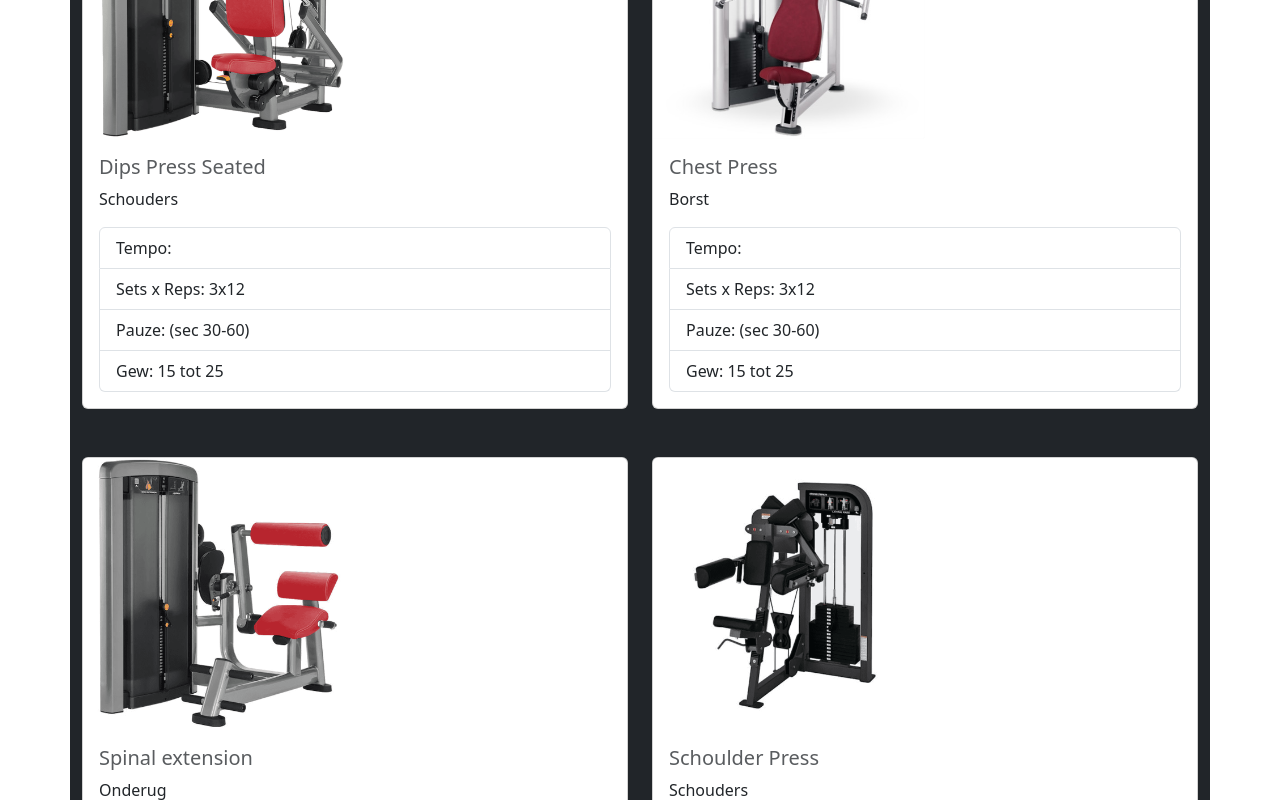
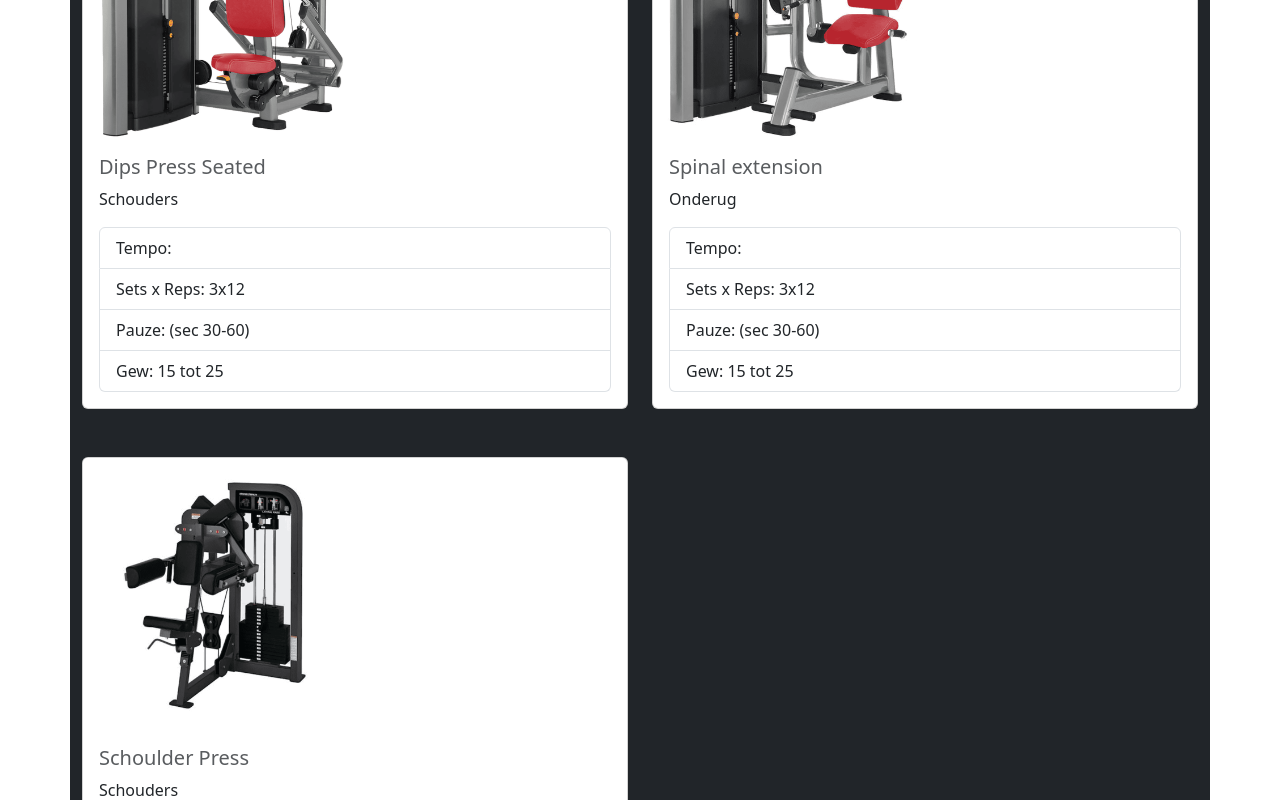
Before and after one commit to Stefannieuwenburg/bs5-react-fitness365, a React (Create React App) app: page / in a window 1280 px wide. Shown: the part 4300-5100 px from the top of the page. Built offline with nearby package versions, Linux system fonts and the light colour scheme.

Commit message:
Commit update chest press

```diff
--- a/src/Data/ExtraData.js
+++ b/src/Data/ExtraData.js
@@ -1,5 +1,4 @@
-
-import Image1 from "../Data/image/ChestPress.png";
+//import Image1 from "../Data/image/ChestPress.png";
 import Image3 from "../Data/image/PelvicTilt.jpg";
 import Image4 from "../Data/image/BackExtension.png";
 import Image5 from "../Data/image/ShoulderPress.png";
@@ -7,7 +6,6 @@ import Image6 from "../Data/image/StandingDumbells.png";
 import Image7 from "../Data/image/TricepsPress.png";
 import Image9 from "../Data/image/SquatDumbellsBovenbenen.png";
 import Image14 from "../Data/image/SeatedDumbellsPress.png";
-
 
 const Data = [
   {
@@ -40,12 +38,12 @@ const Data = [
     title: "Dips Press Seated",
     description: "Schouders",
   },
-  {
-    id: 5,
-    src: Image1,
-    title: "Chest Press",
-    description: "Borst",
-  },
+  // {
+  //   id: 5,
+  //   src: Image1,
+  //   title: "Chest Press",
+  //   description: "Borst",
+  // },
   {
     id: 5,
     src: Image4,
```
